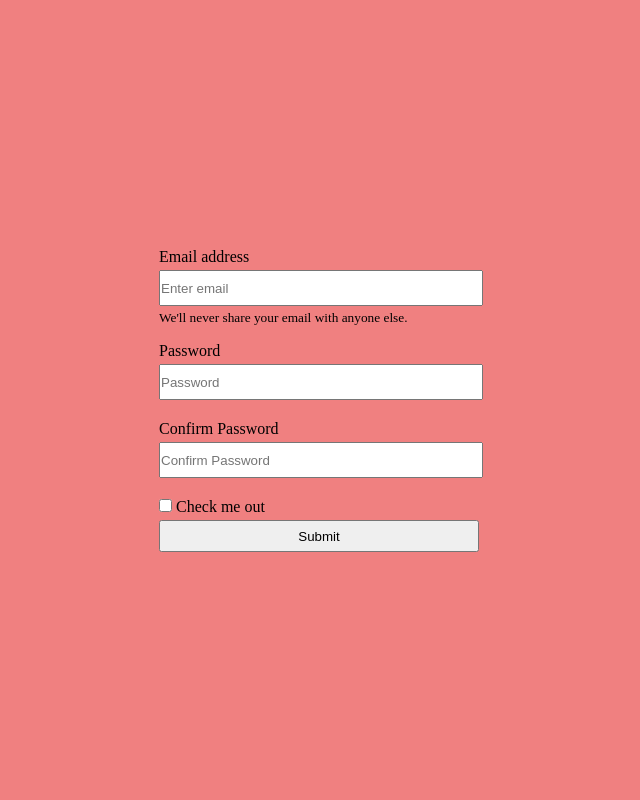
After one commit to Svajunas900/ChatApp, a Django app: template chatapp/templates/registration/register.html in a window 1280 px wide. The commit adds this page. Shown: the whole page, without its empty margins (321-961 px from the left). Run offline with Django 3.2, Linux system fonts and the light colour scheme; the template is opened without the code that fills it, so the values that code supplies are empty.

Commit message:
Create register and login views with css

```diff
--- /dev/null
+++ b/chatapp/app1/forms.py
@@ -0,0 +1 @@
+from django import forms
--- a/chatapp/app1/urls.py
+++ b/chatapp/app1/urls.py
@@ -1,5 +1,8 @@
 from django.urls import path
+from app1.views import HomeView, LoginView, RegisterView
 
 urlpatterns = [
-    path('', ),
+    path('', HomeView.as_view(), name='home'),
+    path('login/', LoginView.as_view(), name="login"),
+    path('register/', RegisterView.as_view(), name="register")
 ]
--- /dev/null
+++ b/chatapp/static/css/index.css
@@ -0,0 +1,3 @@
+h1{
+  color: red;
+}
--- /dev/null
+++ b/chatapp/static/css/register.css
@@ -0,0 +1,62 @@
+*{
+  margin: 0;
+  padding: 0;
+}
+
+.register-section{
+  display: flex;
+  height: 100vh;
+  width: 100%;
+  background-color: lightcoral;
+  justify-content: center;
+  align-items: center;
+}
+
+.registration-container{
+
+}
+
+.registration-form{
+  display: flex;
+  flex-direction: column;
+  width: 20rem;
+  text-align: left;
+}
+
+.form-group{
+  width: 100%;
+  height: 100%;
+  margin-bottom: 1rem;
+}
+
+.form-label{
+  display: block;
+  width: 100%;
+  font-size: 16px;
+  margin-bottom: 4px;
+}
+
+.form-check-label{
+
+}
+
+.form-check-input{}
+
+.form-check{
+  margin-bottom: 4px;
+}
+
+.form-text{
+  display: block;
+}
+
+.form-control{
+  display: block;
+  height: 2rem;
+  width: 100%;
+  margin-bottom: 4px;
+}
+
+.form-button{
+  height: 2rem;
+}
--- a/chatapp/templates/index.html
+++ b/chatapp/templates/index.html
@@ -1,7 +1,10 @@
 {% extends 'base.html' %}
+{% load static %}
 {% block title %}
 {% endblock%}
 {% block style %}
+<link rel="stylesheet" href="{% static 'css/index.css' %}">
 {% endblock %}
 {% block content %}
+<h1>Hello world</h1>
 {% endblock %}
--- /dev/null
+++ b/chatapp/templates/registration/register.html
@@ -0,0 +1,33 @@
+{% extends 'base.html' %}
+{% load static %}
+{% block title %}
+{% endblock%}
+{% block style %}
+<link rel="stylesheet" href="{% static 'css/register.css' %}">
+{% endblock %}
+{% block content %}
+<section class="register-section">
+  <div class="registration-container">
+    <form class="registration-form">
+      <div class="form-group">
+        <label for="exampleInputEmail1" class="form-label">Email address</label>
+        <input type="email" class="form-control" id="exampleInputEmail1" aria-describedby="emailHelp" placeholder="Enter email">
+        <small id="emailHelp" class="form-text text-muted">We'll never share your email with anyone else.</small>
+      </div>
+      <div class="form-group">
+        <label for="exampleInputPassword1" class="form-label">Password</label>
+        <input type="password" class="form-control" id="exampleInputPassword1" placeholder="Password">
+      </div>
+      <div class="form-group">
+        <label for="exampleInputPassword1" class="form-label">Confirm Password</label>
+        <input type="confirmpassword" class="form-control" id="exampleInputConfirmPassword1" placeholder="Confirm Password">
+      </div>
+      <div class="form-check">
+        <input type="checkbox" class="form-check-input" id="exampleCheck1">
+        <label class="form-check-label" for="exampleCheck1">Check me out</label>
+      </div>
+      <button type="submit" class="btn btn-primary form-button">Submit</button>
+    </form>
+  </div>
+</section>
+{% endblock %}
```
Also changed, not shown: chatapp/app1/views.py (+14 -1 lines), chatapp/static/css/login.css (added, +62 -0 lines), chatapp/templates/registration/login.html (added, +29 -0 lines), chatapp/static/css/style.css (deleted), 1 other file.
